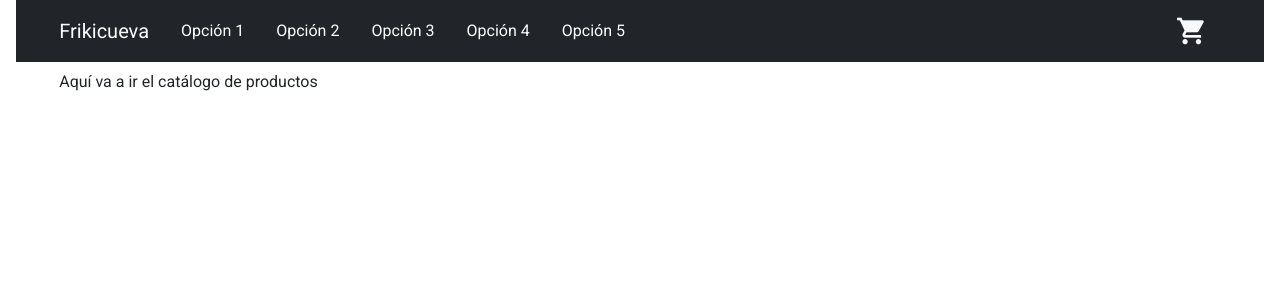
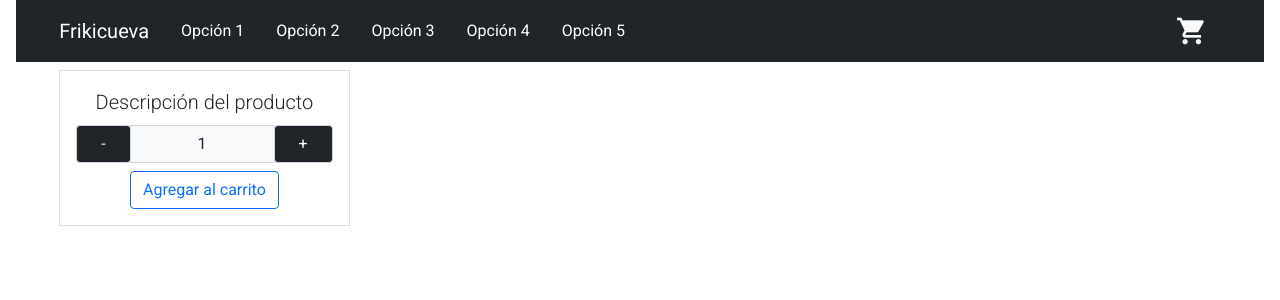
Before and after one commit to SergioMoreno24/frikicueva, a React (Create React App) app: page / in a window 1280 px wide. Shown: the top 300 px of the page. Built offline with nearby package versions, Linux system fonts and the light colour scheme.

Commit message:
Desafío 4. ItemCount

```diff
--- /dev/null
+++ b/src/components/ItemCount.js
@@ -0,0 +1,44 @@
+import React from 'react';
+
+let ItemCount = ({ stock, initial }) => {
+    const [numInicial, cambiarNum] = React.useState(initial);
+    let numeroSeleccionado = parseInt(numInicial);
+
+    const aumentarNum = () => {
+        numeroSeleccionado += 1;
+        if(numeroSeleccionado <= stock){
+            cambiarNum(numeroSeleccionado);
+        }
+        else{
+            alert('No puedes agregar más elementos');
+        }
+    }
+
+    const disminuirNum = () => {
+        numeroSeleccionado -= 1;
+        if(numeroSeleccionado >= 0){
+            cambiarNum(numeroSeleccionado);
+        }
+        else{
+            alert('Ya está en cero');
+        }
+    }
+
+    return(
+    <article className="w-25 py-3 px-3 text-center border">
+        <span className="lead">Descripción del producto</span>
+        <div className="input-group my-2">
+            <div className="input-group-prepend">
+                <span className="input-group-text bg-dark text-light px-4 cursor-pointer" onClick={ disminuirNum }>-</span>
+            </div>
+            <input type="text" className="form-control bg-light text-center" readOnly value={ numInicial }/>
+            <div className="input-group-append">
+                <span className="input-group-text bg-dark text-light px-4 cursor-pointer" onClick={ aumentarNum }>+</span>
+            </div>
+        </div>
+        <button className="btn btn-outline-primary">Agregar al carrito</button>
+    </article>
+    )
+}
+
+export default ItemCount;
--- a/src/components/ItemListContainer.js
+++ b/src/components/ItemListContainer.js
@@ -1,11 +1,11 @@
 import React from 'react';
+import ItemCount from './ItemCount.js';
 
 let ItemListContainer = (props) => {
+
     return(
         <div className="container-fluid py-2">
-            <span>
-                { props.greeting }
-            </span>
+            <ItemCount stock={5} initial={1}/>
         </div>
     )
 }
--- a/src/components/NavBar.js
+++ b/src/components/NavBar.js
@@ -4,8 +4,8 @@ import CartWidget from './CartWidget.js';
 
 const NavBar = () => {
     const titulos = ['Opción 1', 'Opción 2', 'Opción 3', 'Opción 4', 'Opción 5'];
-    const listaTitulos = titulos.map((titulo) =>
-        <li key={ titulo } onClick={ () => alert(titulo)} className="elementoMenuPrincipal py-2 px-3"><a href="index.html">{ titulo }</a></li>
+    const listaTitulos = titulos.map((titulo, indice) =>
+        <li key={ indice + 1 } onClick={ () => alert(titulo)} className="elementoMenuPrincipal py-2 px-3"><a href="index.html">{ titulo }</a></li>
     );
     return(
         <nav className="navbar navbar-expand-lg navbar-dark bg-dark">
--- a/src/index.css
+++ b/src/index.css
@@ -15,3 +15,7 @@ code {
 .container-fluid{
   width: 95%;
 }
+
+.cursor-pointer{
+  cursor: pointer;
+}
```
Also changed, not shown: 1 other file (tests, documents, lock files or other folders).
